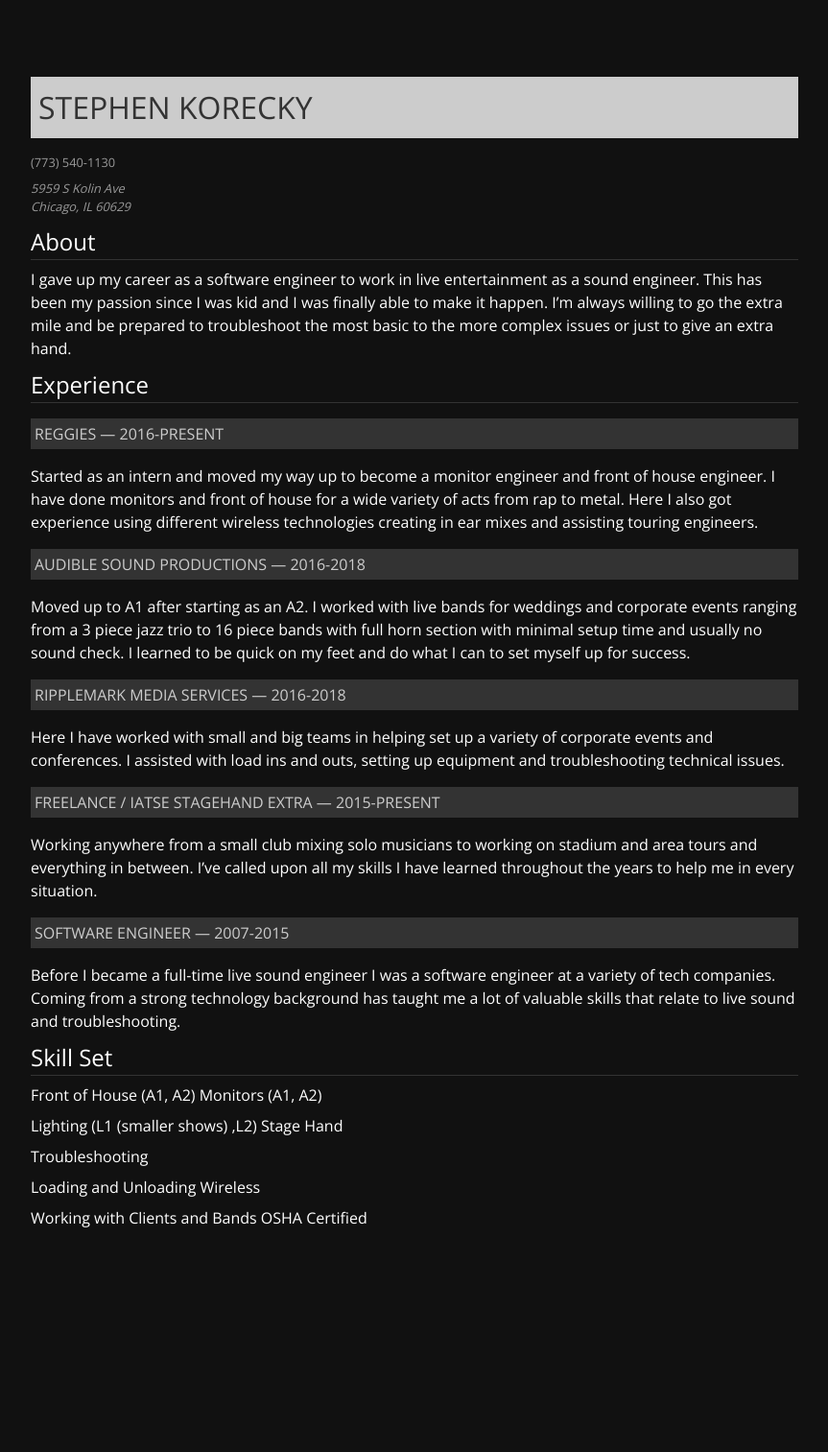
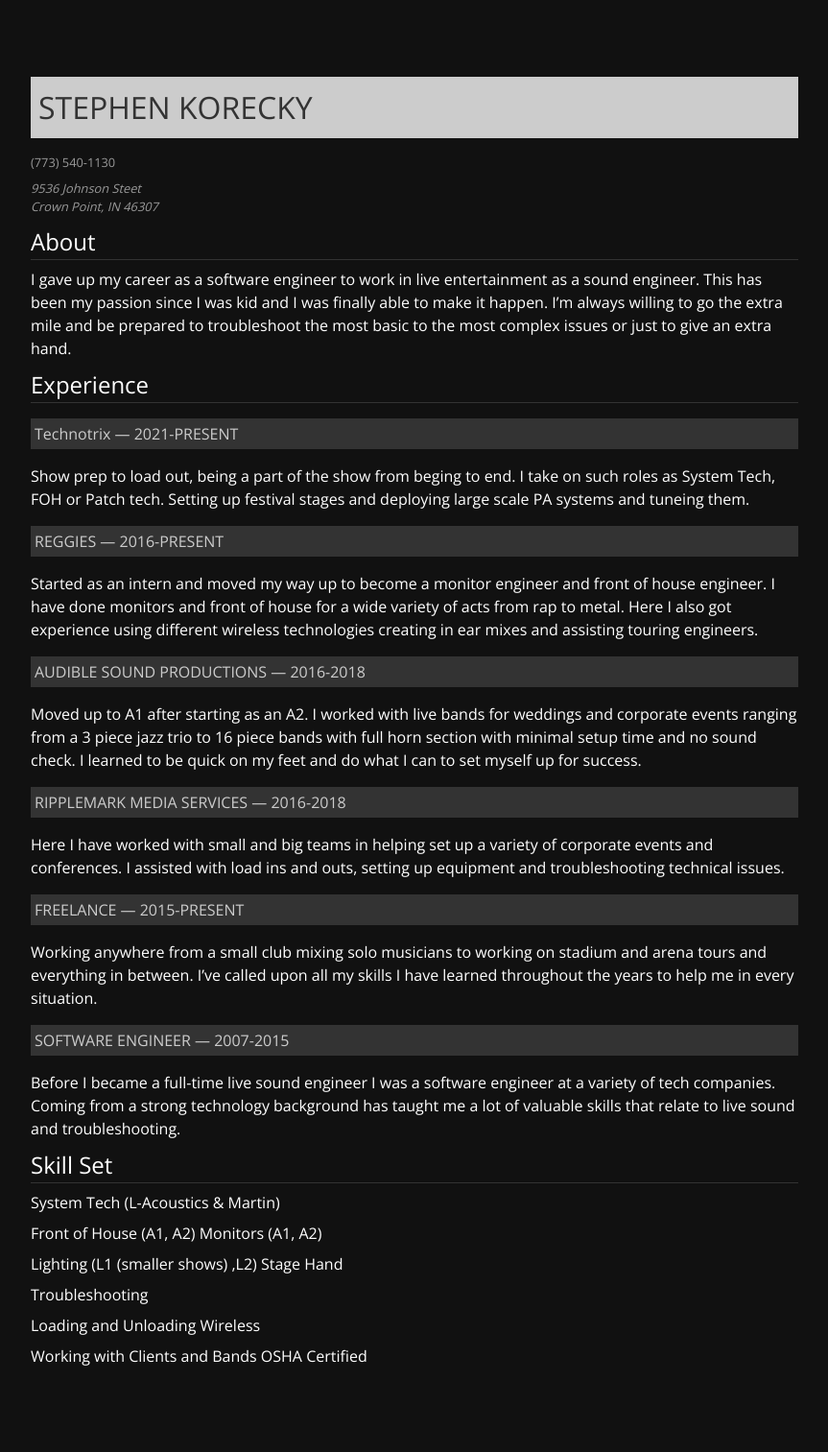
Before and after one commit to skorecky/skorecky.github.io, a Jekyll site: the page built from resume.html, in a window 1280 px wide. Shown: the whole page at 96% size, without its empty margins (208-1071 px from the left). Built offline with Jekyll 4.4.1, drawn with Linux system fonts in a browser that asks for light colours; before the commit the page ends 1281 px from its top, so only the background shows below that.

Commit message:
updating resume

```diff
--- a/assets/stylesheets/application.css
+++ b/assets/stylesheets/application.css
@@ -153,6 +153,7 @@ video {
 .resume {
   font-size: 1rem;
   margin: 5rem auto;
+  padding: 0 0 5rem;
   width: 50rem;
 }
 
--- a/resume.html
+++ b/resume.html
@@ -4,28 +4,31 @@ layout: default
 <div class="resume">
   <h1>STEPHEN KORECKY</h1>
   <phone>(773) 540-1130</phone>
-  <address>5959 S Kolin Ave <br/>Chicago, IL 60629</address>
+  <address>9536 Johnson Steet <br/>Crown Point, IN 46307</address>
   <h2>About</h2>
   <p>
     I gave up my career as a software engineer to work in live entertainment as
     a sound engineer. This has been my passion since I was kid and I was finally
     able to make it happen. I’m always willing to go the extra mile and be
-    prepared to troubleshoot the most basic to the more complex issues or just to
+    prepared to troubleshoot the most basic to the most complex issues or just to
     give an extra hand.
   </p>
   <h2>Experience</h2>
+  <h3>Technotrix &mdash; 2021-PRESENT</h3>
+  <p>Show prep to load out, being a part of the show from beging to end. I take on such roles as System Tech, FOH or Patch tech. Setting up festival stages and deploying large scale PA systems and tuneing them.</p>
   <h3>REGGIES &mdash; 2016-PRESENT</h3>
   <p>Started as an intern and moved my way up to become a monitor engineer and front of house engineer. I have done monitors and front of house for a wide variety of acts from rap to metal. Here I also got experience using different wireless technologies creating in ear mixes and assisting touring engineers.</p>
   <h3>AUDIBLE SOUND PRODUCTIONS &mdash; 2016-2018</h3>
-  <p>Moved up to A1 after starting as an A2. I worked with live bands for weddings and corporate events ranging from a 3 piece jazz trio to 16 piece bands with full horn section with minimal setup time and usually no sound check. I learned to be quick on my feet and do what I can to set myself up for success.</p>
+  <p>Moved up to A1 after starting as an A2. I worked with live bands for weddings and corporate events ranging from a 3 piece jazz trio to 16 piece bands with full horn section with minimal setup time and no sound check. I learned to be quick on my feet and do what I can to set myself up for success.</p>
   <h3>RIPPLEMARK MEDIA SERVICES &mdash; 2016-2018</h3>
   <p>Here I have worked with small and big teams in helping set up a variety of corporate events and conferences. I assisted with load ins and outs, setting up equipment and troubleshooting technical issues.</p>
-  <h3>FREELANCE / IATSE STAGEHAND EXTRA &mdash; 2015-PRESENT</h3>
-  <p>Working anywhere from a small club mixing solo musicians to working on stadium and area tours and everything in between. I’ve called upon all my skills I have learned throughout the years to help me in every situation.</p>
+  <h3>FREELANCE &mdash; 2015-PRESENT</h3>
+  <p>Working anywhere from a small club mixing solo musicians to working on stadium and arena tours and everything in between. I’ve called upon all my skills I have learned throughout the years to help me in every situation.</p>
   <h3>SOFTWARE ENGINEER &mdash; 2007-2015</h3>
   <p>Before I became a full-time live sound engineer I was a software engineer at a variety of tech companies. Coming from a strong technology background has taught me a lot of valuable skills that relate to live sound and troubleshooting.</p>
   <h2>Skill Set</h2>
   <ul>
+    <li>System Tech (L-Acoustics &amp; Martin)</li>
     <li>Front of House (A1, A2) Monitors (A1, A2)</li>
     <li>Lighting (L1 (smaller shows) ,L2) Stage Hand</li>
     <li>Troubleshooting</li>
```
